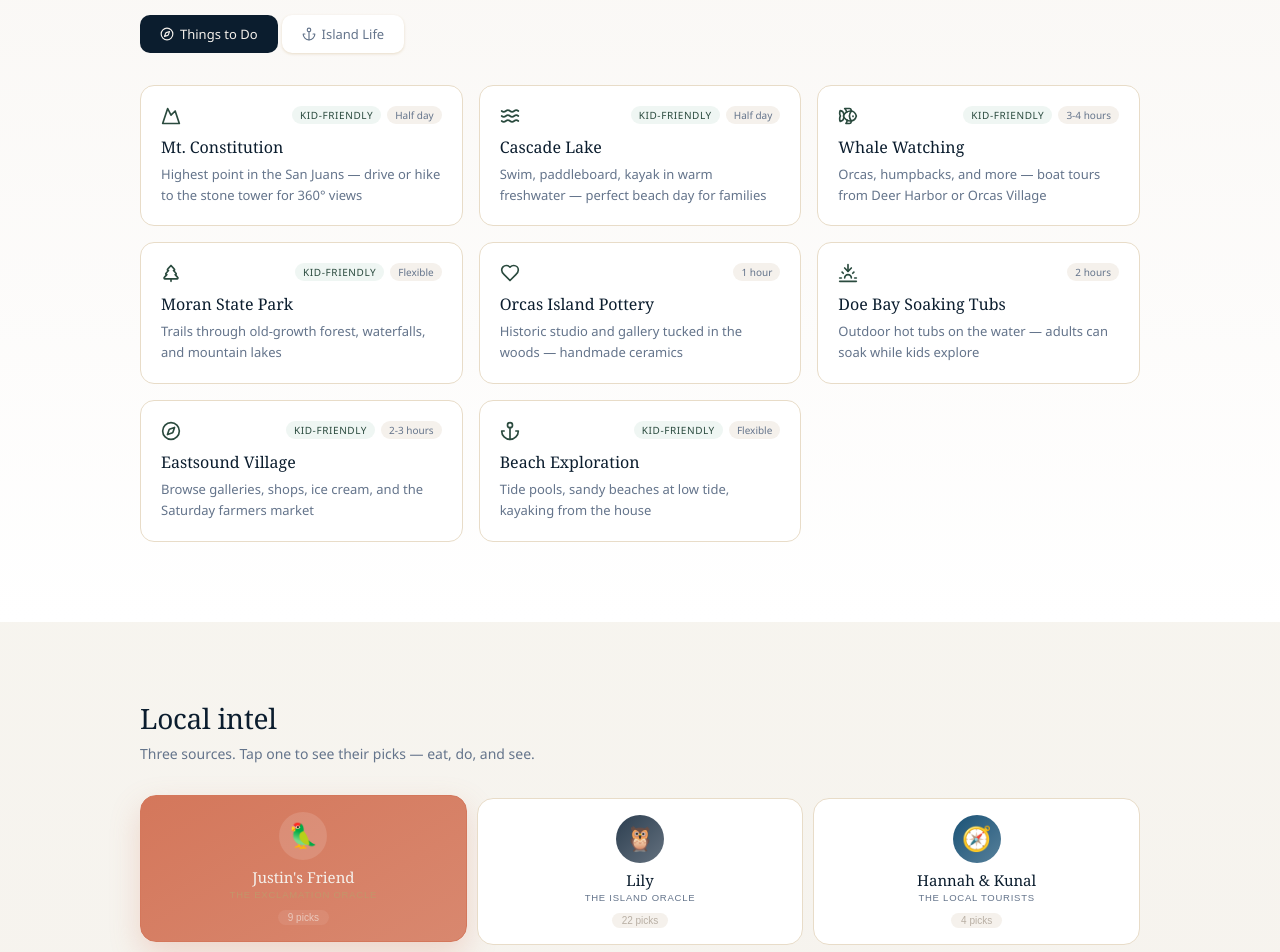
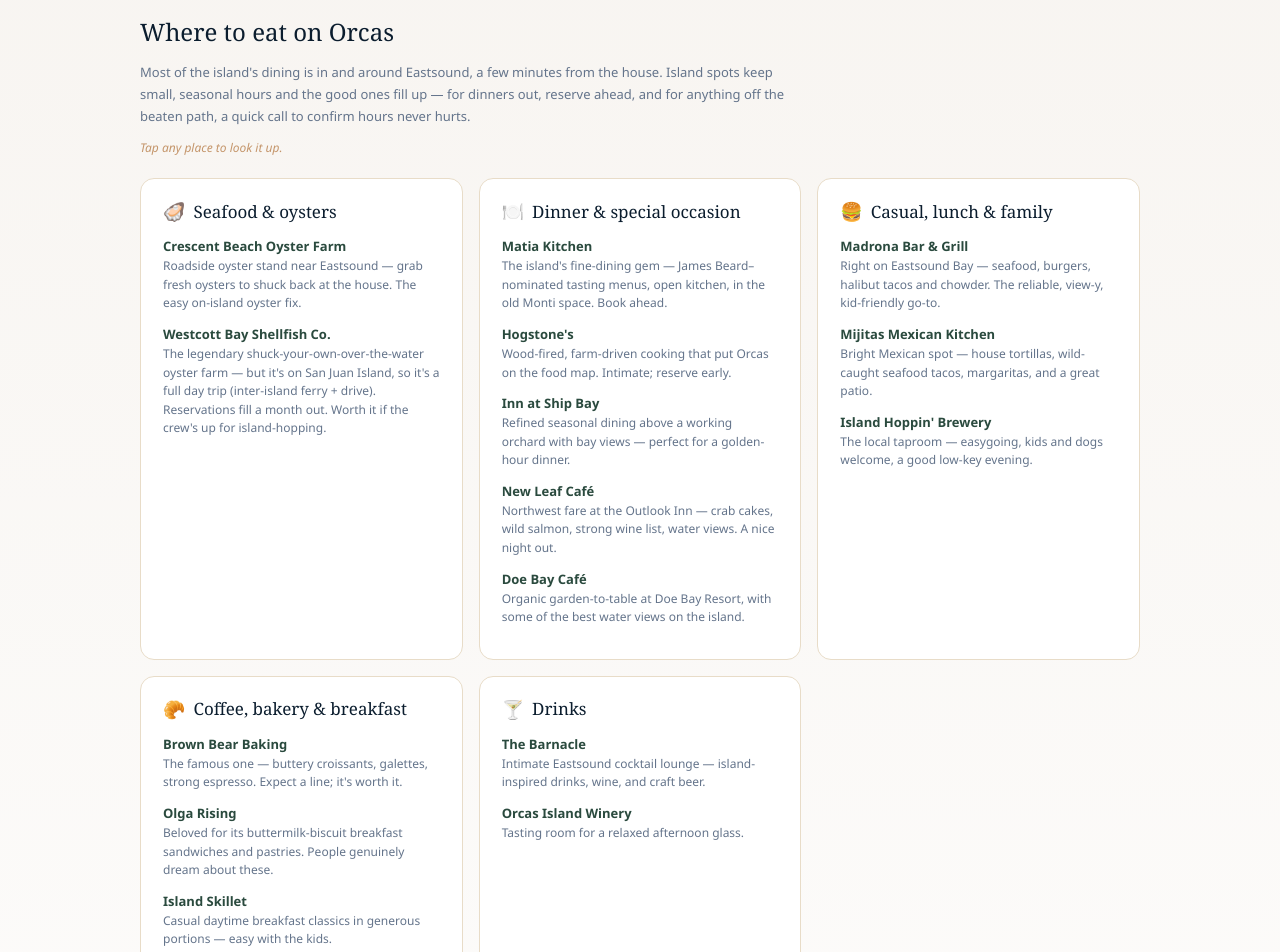
Before and after one commit to kunalpahwa/orcas2026, a React (Vite) app: page / in a window 1280 px wide. Shown: the part 7280-8232 px from the top of the page. Built offline with nearby package versions, Linux system fonts and the light colour scheme.

Commit message:
Add Where to eat on Orcas dining guide, remove closed Buck Bay

```diff
--- a/src/Orcas2026.jsx
+++ b/src/Orcas2026.jsx
@@ -447,15 +447,6 @@
         link: "https://doebay.com",
         search: "Doe Bay Resort Orcas Island",
         tag: "Must do",
-      },
-      {
-        name: "Buck Bay Shellfish Farm",
-        category: "eat",
-        quote: "Really popular reputation for good oysters on the water. I haven't been in like 10 years but good memories!",
-        note: "Temporarily closed — but we're conducting due diligence on it for a potential LBO. Oysters on the water near Doe Bay. Synergies TBD.",
-        kidFriendly: false,
-        search: "Buck Bay Shellfish Farm Orcas Island",
-        tag: "Under review",
       },
       {
         name: "Moran State Park",
@@ -2254,6 +2245,90 @@
             </div>
           </FadeIn>
 
+          {/* Where to eat on Orcas */}
+          <FadeIn delay={0.08}>
+            <div style={{ marginBottom: 36 }}>
+              <div style={{ fontFamily: fontHead, fontSize: 24, color: COLORS.navy, marginBottom: 4 }}>
+                Where to eat on Orcas
+              </div>
+              <p style={{ fontSize: 13, color: COLORS.slate, lineHeight: 1.7, maxWidth: 660, marginBottom: 6 }}>
+                Most of the island's dining is in and around Eastsound, a few minutes from the house. Island spots keep small, seasonal hours and the good ones fill up — for dinners out, reserve ahead, and for anything off the beaten path, a quick call to confirm hours never hurts.
+              </p>
+              <p style={{ fontSize: 12, color: COLORS.cedar, fontStyle: "italic", marginBottom: 22 }}>
+                Tap any place to look it up.
+              </p>
+
+              {(() => {
+                const eatLink = (name) => `https://www.google.com/maps/search/?api=1&query=${encodeURIComponent(name + " Orcas Island")}`;
+                const groups = [
+                  {
+                    icon: "🦪", title: "Seafood & oysters",
+                    items: [
+                      ["Crescent Beach Oyster Farm", "Roadside oyster stand near Eastsound — grab fresh oysters to shuck back at the house. The easy on-island oyster fix."],
+                      ["Westcott Bay Shellfish Co.", "The legendary shuck-your-own-over-the-water oyster farm — but it's on San Juan Island, so it's a full day trip (inter-island ferry + drive). Reservations fill a month out. Worth it if the crew's up for island-hopping."],
+                    ],
+                  },
+                  {
+                    icon: "🍽️", title: "Dinner & special occasion",
+                    items: [
+                      ["Matia Kitchen", "The island's fine-dining gem — James Beard–nominated tasting menus, open kitchen, in the old Monti space. Book ahead."],
+                      ["Hogstone's", "Wood-fired, farm-driven cooking that put Orcas on the food map. Intimate; reserve early."],
+                      ["Inn at Ship Bay", "Refined seasonal dining above a working orchard with bay views — perfect for a golden-hour dinner."],
+                      ["New Leaf Café", "Northwest fare at the Outlook Inn — crab cakes, wild salmon, strong wine list, water views. A nice night out."],
+                      ["Doe Bay Café", "Organic garden-to-table at Doe Bay Resort, with some of the best water views on the island."],
+                    ],
+                  },
+                  {
+                    icon: "🍔", title: "Casual, lunch & family",
+                    items: [
+                      ["Madrona Bar & Grill", "Right on Eastsound Bay — seafood, burgers, halibut tacos and chowder. The reliable, view-y, kid-friendly go-to."],
+                      ["Mijitas Mexican Kitchen", "Bright Mexican spot — house tortillas, wild-caught seafood tacos, margaritas, and a great patio."],
+                      ["Island Hoppin' Brewery", "The local taproom — easygoing, kids and dogs welcome, a good low-key evening."],
+                    ],
+                  },
+                  {
+                    icon: "🥐", title: "Coffee, bakery & breakfast",
+                    items: [
+                      ["Brown Bear Baking", "The famous one — buttery croissants, galettes, strong espresso. Expect a line; it's worth it."],
+                      ["Olga Rising", "Beloved for its buttermilk-biscuit breakfast sandwiches and pastries. People genuinely dream about these."],
+                      ["Island Skillet", "Casual daytime breakfast classics in generous portions — easy with the kids."],
+                      ["Roses Bakery Café", "Bakery, provisions, and a lovely lunch — great for stocking up too."],
+                    ],
+                  },
+                  {
+                    icon: "🍸", title: "Drinks",
+                    items: [
+                      ["The Barnacle", "Intimate Eastsound cocktail lounge — island-inspired drinks, wine, and craft beer."],
+                      ["Orcas Island Winery", "Tasting room for a relaxed afternoon glass."],
+                    ],
+                  },
+                ];
+                return (
+                  <div style={{ display: "grid", gridTemplateColumns: "repeat(auto-fit, minmax(260px, 1fr))", gap: 16 }}>
+                    {groups.map(({ icon, title, items }) => (
+                      <div key={title} style={{
+                        background: "white", borderRadius: 14, padding: "20px 22px",
+                        border: `1px solid ${COLORS.sand}`,
+                      }}>
+                        <div style={{ display: "flex", alignItems: "center", gap: 8, marginBottom: 14 }}>
+                          <span style={{ fontSize: 18 }}>{icon}</span>
+                          <span style={{ fontFamily: fontHead, fontSize: 17, color: COLORS.navy }}>{title}</span>
+                        </div>
+                        {items.map(([name, desc]) => (
+                          <a key={name} href={eatLink(name)} target="_blank" rel="noopener noreferrer"
+                            style={{ display: "block", marginBottom: 12, textDecoration: "none" }}>
+                            <div style={{ fontSize: 13, fontWeight: 600, color: COLORS.forest }}>{name}</div>
+                            <div style={{ fontSize: 12, color: COLORS.slate, lineHeight: 1.55, marginTop: 2 }}>{desc}</div>
+                          </a>
+                        ))}
+                      </div>
+                    ))}
+                  </div>
+                );
+              })()}
+            </div>
+          </FadeIn>
+
           {/* Tab bar */}
           <FadeIn delay={0.1}>
             <div style={{ display: "flex", gap: 4, marginBottom: 32 }}>
```
